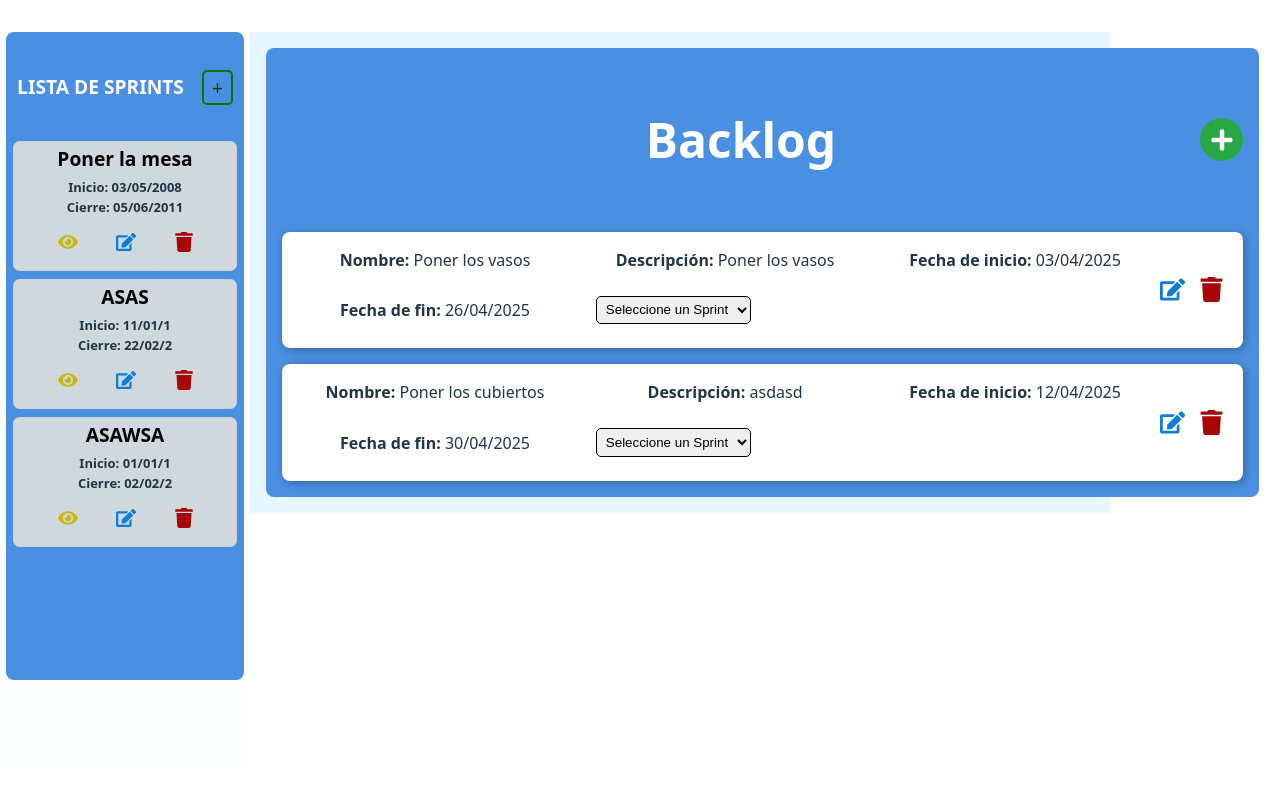
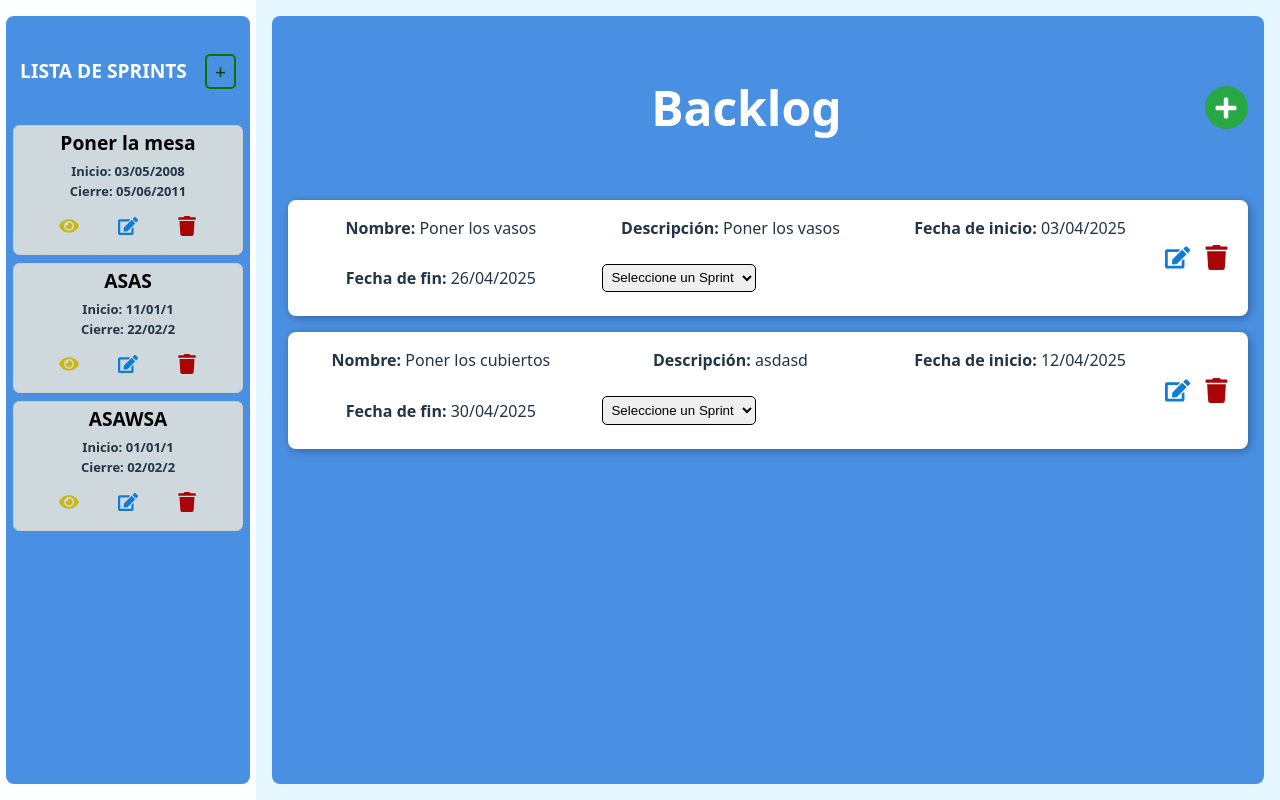
Before and after one commit to ZERO-JIFAR/metodo_proyecto1, a React (Vite) app: page / in a window 1280 px wide. Built offline with nearby package versions, Linux system fonts and the light colour scheme; data requests are answered from the project's data file.

Commit message:
Arreglé los errores de CSS que habían en el Backlog, SprintList y la pantalla de Sprints

```diff
--- a/src/App.tsx
+++ b/src/App.tsx
@@ -7,12 +7,14 @@ import "./index.css";
 function App() {
   return (
     <Router>
-      <div style={{ display: "flex" }}>
+      <div style={{ display: "flex", height: "100vh", width: "100%" }}>
         <SprintsAside />
-        <Routes>
-          <Route path="/" element={<BacklogScreen />} />
-          <Route path="/sprint/:id" element={<SprintScreen />} />
-        </Routes>
+        <div style={{ flex: 1, height: "100%", backgroundColor: "#e6f7ff", overflowY: "auto" }}>
+          <Routes>
+            <Route path="/" element={<BacklogScreen />} />
+            <Route path="/sprint/:id" element={<SprintScreen />} />
+          </Routes>
+        </div>
       </div>
     </Router>
   );
--- a/src/components/screens/backlog/backlog.module.css
+++ b/src/components/screens/backlog/backlog.module.css
@@ -21,7 +21,7 @@
   background-color: #4a90e2;
   padding: 1rem;
   border-radius: 0.5rem;
-  min-width: 120%;
+  height: 100%;
 }
 
 .headerBacklog {
--- a/src/components/screens/sprint/sprint.module.css
+++ b/src/components/screens/sprint/sprint.module.css
@@ -1,9 +1,13 @@
 .container {
     padding: 1rem;
+    margin: 1rem;
+    border-radius: 0.5rem;
+    min-height: calc(100vh - 2rem);
     background-color: #4a90e2;
-    min-height: 50vh;
-    min-width: 150vh;
     color: white;
+    box-sizing: border-box;
+    display: flex;
+    flex-direction: column;
 }
 
 .header {
--- a/src/components/ui/sidebar/sidebar.module.css
+++ b/src/components/ui/sidebar/sidebar.module.css
@@ -6,6 +6,7 @@
     display: flex;
     justify-content: flex-start;
     width: 20%;
+    height: 100%;
     min-width: 250px;
   }
 
@@ -24,10 +25,9 @@
     background-color: #fcfeff;
     flex-grow: 1;
     gap: 0.7rem;
-    height: 92vh;
+    height: 100%;
     box-sizing: border-box;
   }
-
 
   .buttonBacklog {
     all: unset;
@@ -54,8 +54,9 @@
     display: flex;
     flex-direction: column;
     gap: 0.5rem;
+    margin: 1rem;
     background-color: #4a90e2;
-    height: 81vh;
+    height: 100%;
     padding: 0.4rem;
     border-radius:0.5rem;
     width: 95%;
--- a/src/index.css
+++ b/src/index.css
@@ -1,3 +1,10 @@
+html, body, #root {
+  height: 100%;
+  width: 100%;
+  margin: 0;
+  padding: 0;
+}
+
 :root {
   font-family: system-ui, Avenir, Helvetica, Arial, sans-serif;
   line-height: 1.5;
```
